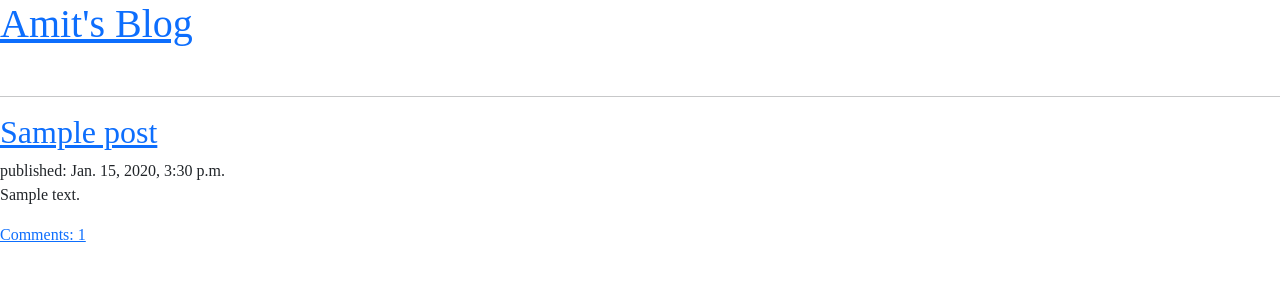
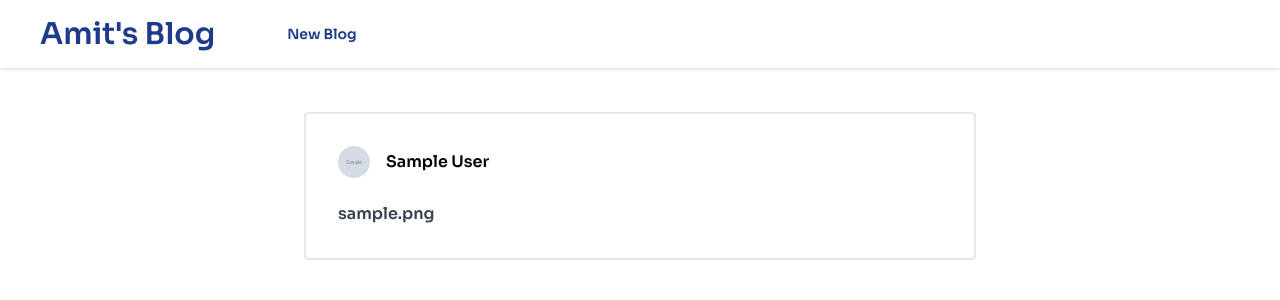
Before and after one commit to amitp0/blog-app, a Django app: template blog/templates/blog/author_list.html in a window 1280 px wide. Shown: the top 300 px of the page. Run offline with Django 3.2, Linux system fonts and the light colour scheme; the template is opened without the code that fills it: values that come from a table or form of the project are taken from there, others are empty; tables that the repository leaves empty hold one stand-in row (values such as "Sample post"); grey boxes marked "Sample" are stand-in pictures; some libraries are stand-ins or nearby versions.

Commit message:
Changed forms

```diff
--- a/blog/forms.py
+++ b/blog/forms.py
@@ -6,7 +6,7 @@ class PostForm(forms.ModelForm):
 
     class Meta:
         model = Post
-        fields = ('title', 'text',)
+        fields = ('title', 'text','image','tags')
 
 
 class CommentForm(forms.ModelForm):
--- a/blog/templates/blog/author_list.html
+++ b/blog/templates/blog/author_list.html
@@ -1,31 +1,11 @@
-{% load static %}
-<!DOCTYPE html>
-<html>
-  <head>
-    <title>Amit's Blog</title>
-    <link
-      rel="stylesheet"
-      href="https://cdn.jsdelivr.net/npm/bootstrap@5.1.3/dist/css/bootstrap.min.css"
-      integrity="sha384-1BmE4kWBq78iYhFldvKuhfTAU6auU8tT94WrHftjDbrCEXSU1oBoqyl2QvZ6jIW3"
-      crossorigin="anonymous"
-    />
-    <link rel="stylesheet" href="{% static 'css/blog.css' %}" />
-    <meta name="viewport" content="width=device-width, initial-scale=1.0" />
-  </head>
-  <body>
-    <header>
-      <h1><a href="/">Amit's Blog</a></h1>
-      <br />
-      <hr />
-    </header>
-
-    {% for post in posts %}
-    <article>
-      <h2><a href="{% url 'post_detail' pk=post.pk %}">{{ post.title }}</a></h2>
-      <time>published: {{ post.published_date }}</time>
-      <p>{{ post.text|linebreaksbr }}</p>
-      <a href="{% url 'post_detail' pk=post.pk %}">Comments: {{ post.comments.count }}</a>
-    </article>
-    {% endfor %}
-  </body>
-</html>
+{% extends 'blog/base.html' %}
+{% block content %}
+{% for author in authors %}
+<article class="border-2 rounded hover:bg-slate-100 p-8 m-4">
+  <div class="flex flex-row space-x-4">
+    <img src="{{ author.profile_photo.url }}" class="h-8 rounded-full w-8" />
+    <h2 class="self-center"><a href="#">{{ author.first_name }} {{ author.last_name }}</a></h2>
+  </div>
+  <p class="text-gray-700 pt-6">{{ author.profile }}</p>
+</article>
+{% endfor %} {% endblock %}
--- a/blog/templates/blog/base.html
+++ b/blog/templates/blog/base.html
@@ -18,11 +18,11 @@
                     <h1 class="text-3xl font-[Sora] text-blue-900 font-bold px-6 pr-12">
                     <a href="/">Amit's Blog</a>
                     </h1>
+                    <!-- <h1 class="text-sm justify-self-end font-[Sora] text-blue-900 px-6 hover:underline hover:underline-offset-8">
+                        <a href="/mycollections">My Collections</a>
+                    </h1> -->
                     <h1 class="text-sm justify-self-end font-[Sora] text-blue-900 px-6 hover:underline hover:underline-offset-8">
-                        <a href="/mycollections">My Collections</a>
-                    </h1>
-                    <h1 class="text-sm justify-self-end font-[Sora] text-blue-900 px-6 hover:underline hover:underline-offset-8">
-                        <a href="/mycollections">New BlogPost</a>
+                        <a href="/post/new/">New Blog</a>
                     </h1></div>
             </div>
         </header>
--- a/blog/urls.py
+++ b/blog/urls.py
@@ -6,6 +6,7 @@ urlpatterns = [
     path('', views.post_list, name='post_list'),
     path('post/<int:pk>/', views.post_detail, name='post_detail'),
     path('post/new/', views.post_new, name='post_new'),
+    path('authors/',views.author_list,name='author_list'),
     path('post/<int:pk>/comment/', views.add_comment_to_post, name='add_comment_to_post'),
 ]
 if settings.DEBUG:
```
Also changed, not shown: blog/templates/blog/post_edit.html (+2 -23 lines), blog/views.py (+7 -6 lines), media/static/images/users/horseheadir_hubble_960.jpg (added).
